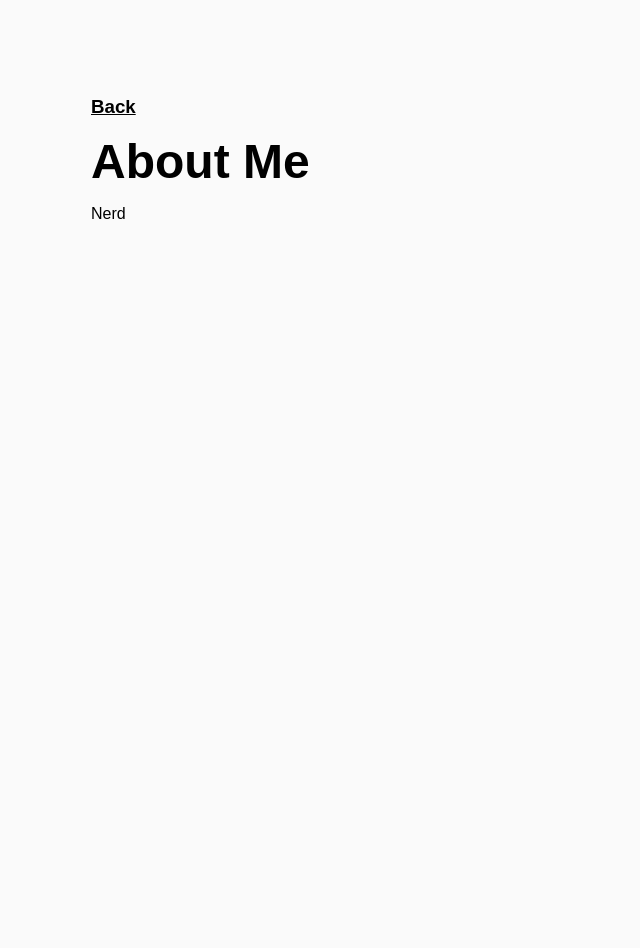
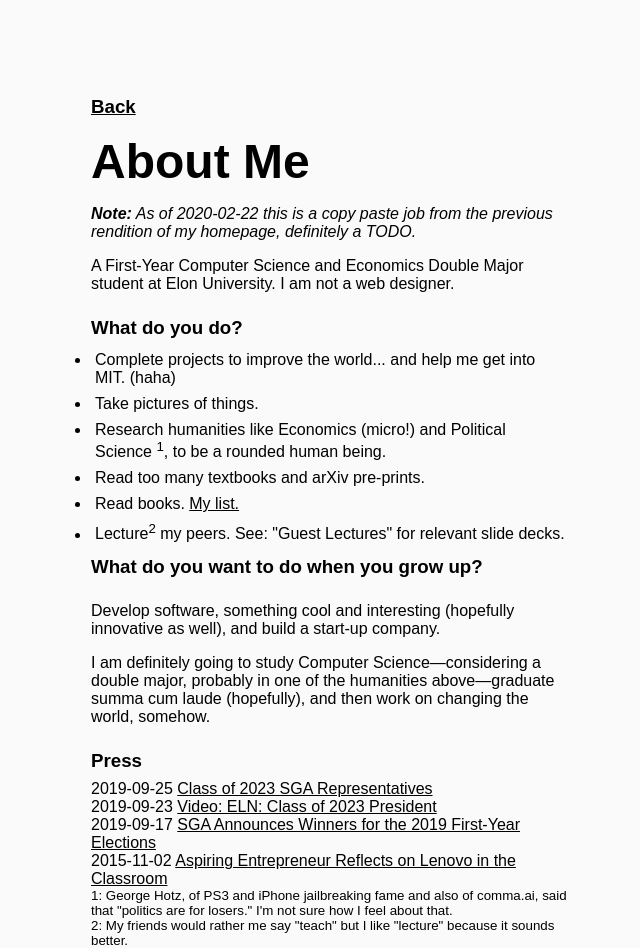
Before and after one commit to jumarmartin/site, a plain HTML site: page about.html in a window 1280 px wide. Shown: the whole page, without its empty margins (309-949 px from the left). Before the commit the page ends 800 px from the top, so only its background shows below. Drawn offline with Linux system fonts and the light colour scheme; a web font is replaced by a local one.

Commit message:
addcopy to about, clarity++ in css, TODOs added

```diff
--- a/about.html
+++ b/about.html
@@ -12,11 +12,69 @@
         <h2> About Me </h2>
     </div>
 
+    <p><em><b>Note:</b> As of 2020-02-22 this is a copy paste job from the previous rendition of my homepage, definitely a TODO.</em></p>
+
     <div class="container">
-        <p>Nerd</p>
+        <p>
+            A First-Year Computer Science and Economics Double Major student at Elon University. I am not a web designer.
+        </p>
+        <h3>What do you do?</h3>
+        <ul>
+            <li>
+                Complete projects to improve the world... and help me get into MIT. (haha)
+            </li>
+            <li>Take pictures of things.</li>
+            <li>
+                Research humanities like Economics (micro!) and Political Science
+                <sup>1</sup>, to be a rounded human being.
+            </li>
+            <li>Read too many textbooks and arXiv pre-prints.</li>
+            <li>
+                Read books.
+                <a href="https://blog.jumart.in/reading-list" noopener noreferer>My list.</a
+              >
+            </li>
+            <li>
+              Lecture<sup>2</sup> my peers. See: "Guest Lectures" for relevant slide
+              decks.
+            </li>
+          </ul>
+
+          <h3>What do you want to do when you grow up?</h3>
+          <p>
+            Develop software, something cool and interesting (hopefully innovative
+            as well), and build a start-up company.
+          </p>
+
+          <p>
+            I am definitely going to study Computer Science&mdash;considering a
+            double major, probably in one of the humanities above&mdash;graduate
+            summa cum laude (hopefully), and then work on changing the world,
+            somehow.
+          </p>
+        <h3>Press</h3>
+
+            2019-09-25
+            <a href="https://issuu.com/pendulum/docs/full1/18" target="_blank" noopener noreferer> Class of 2023 SGA Representatives</a>
+
+                <br /> 2019-09-23
+                <a href="https://m.youtube.com/watch?v=dWf1xFHGGB0" target="_blank" noopener noreferer> Video: ELN: Class of 2023 President</a>
+
+                <br /> 2019-09-17
+                <a href="https://www.elonnewsnetwork.com/article/2019/09/sga-first-year-elections-2019" target="_blank" noopener noreferer> SGA Announces Winners for the 2019 First-Year Elections</a>
+
+                <br /> 2015-11-02
+                <a href="https://naf.org/success_story/aspiring-entrepreneur-reflects-lenovo-classroom" target="_blank" noopener noreferer>
+            Aspiring Entrepreneur Reflects on Lenovo in the Classroom</a>
     </div>
 
-    <ul></ul>
+    <sub>
+        1: George Hotz, of PS3 and iPhone jailbreaking fame and also of
+        comma.ai, said that "politics are for losers." I'm not sure how I feel
+        about that. <br />
+        2: My friends would rather me say "teach" but I like "lecture" because
+        it sounds better.
+    </sub>
 
 </body>
 
--- a/index.css
+++ b/index.css
@@ -56,6 +56,11 @@ h1 {
     }
 }
 
+
+/*
+    more testing is in order to get this to work, I'm not sure why it does not.
+*/
+
 @media (prefers-color-scheme: dark) {
     .body {
         background-color: rgb(50, 50, 50);
--- a/secondary.css
+++ b/secondary.css
@@ -22,8 +22,14 @@ body {
     padding-top: 6rem;
 }
 
+.header h3 {
+    padding-top: 0;
+    padding-bottom: 0;
+}
+
 h3 {
-    padding: 0;
+    padding-top: .5rem;
+    padding-bottom: .5rem;
     margin: 0;
 }
 
@@ -50,7 +56,7 @@ ul li {
     padding: .25rem;
 }
 
-ul li a {
+ul .links li a {
     font-size: 1.5rem;
     font-weight: 300;
 }
@@ -60,7 +66,10 @@ a {
 }
 
 ul {
-    list-style: none;
     margin: 0;
     padding: 0;
 }
+
+ul .links {
+    list-style: none;
+}
```
Also changed, not shown: links.html (+1 -1 lines).
